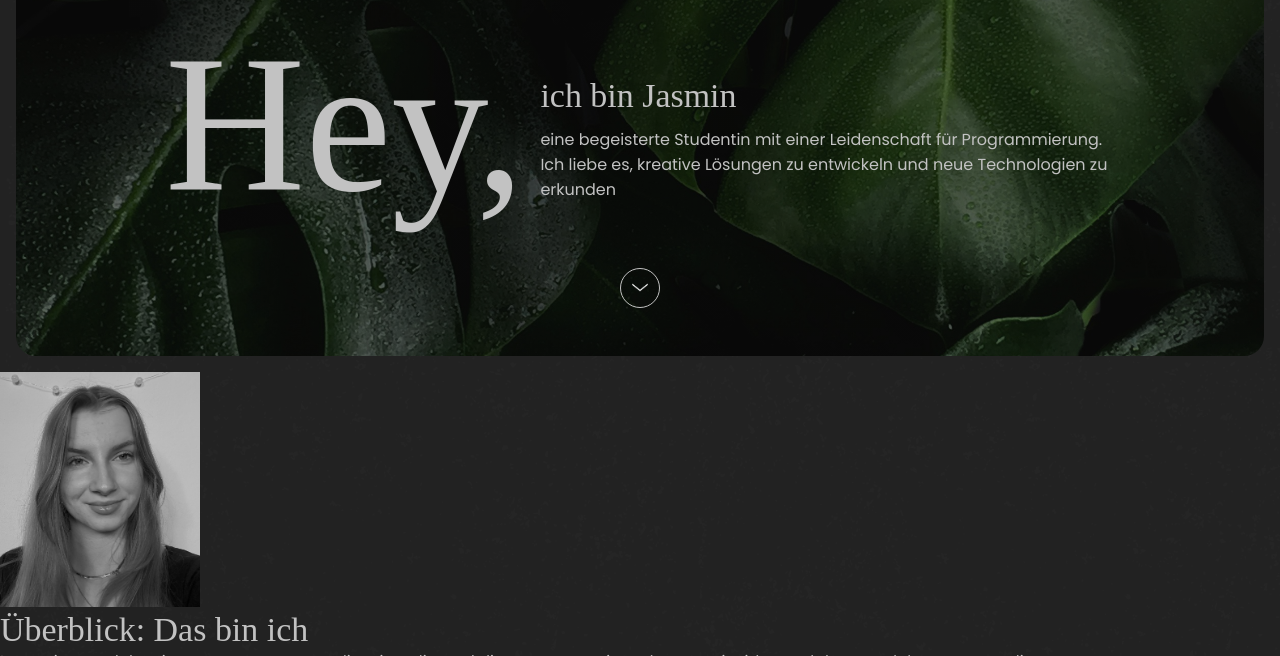
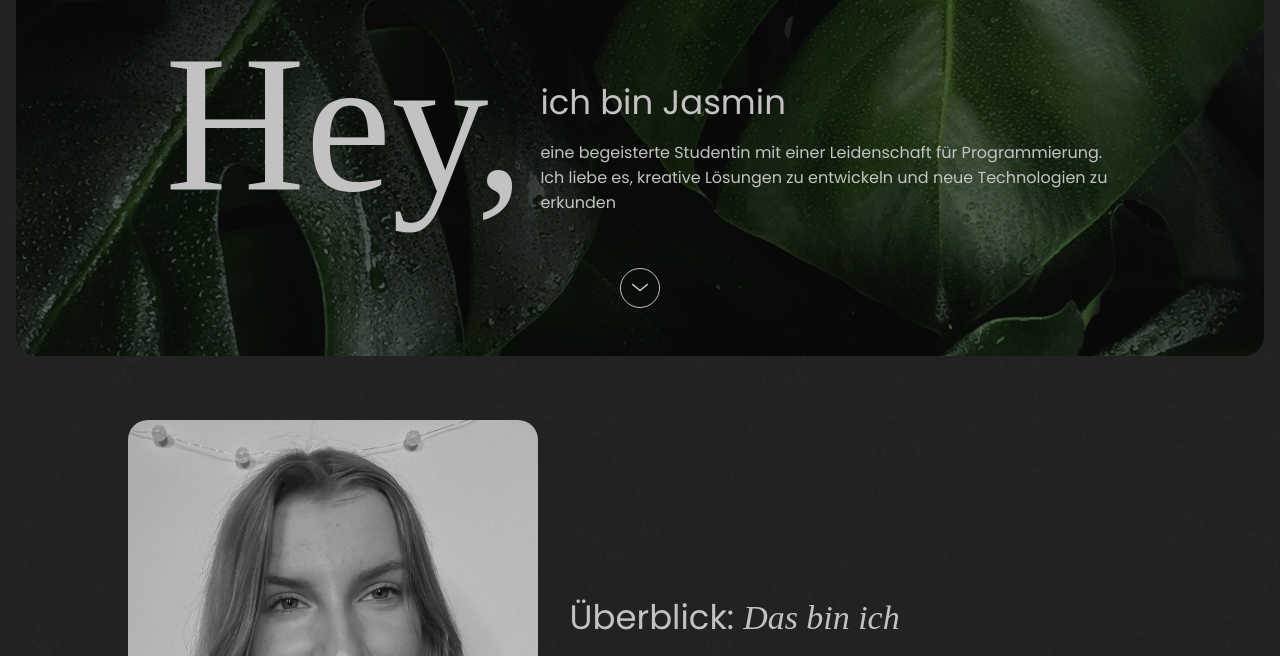
Before and after one commit to IU-Webprogrammierung/web-programmierung-jasmin-zimmer, a plain HTML site: page index.html in a window 1280 px wide. Shown: the part 92-748 px from the top of the page. Drawn offline with Linux system fonts and the light colour scheme; a web font is replaced by a local one.

Commit message:
Vorstellungs Section erstellt

```diff
--- a/index.html
+++ b/index.html
@@ -58,16 +58,12 @@
     </header>
 
     <main>
-      <section class="Vorstellung" aria-label="kurze Vorstellung von Jasmin">
-        <div>
-          <img
-            src="/images/me.jpg"
-            alt="Bild von Jasmin, lächelend"
-            style="width: 200px"
-          />
+      <section class="vorstellung" aria-label="kurze Vorstellung von Jasmin">
+        <div class="img-container">
+          <img src="/images/me.jpg" alt="Bild von Jasmin, lächelend" />
         </div>
         <div class="text">
-          <h2>Überblick: Das bin ich</h2>
+          <h2>Überblick: <i>Das bin ich</i></h2>
           <p>
             Lorem ipsum dolor sit amet, consetetur sadipscing elitr, sed diam
             nonumy eirmod tempor invidunt ut labore et dolore magna aliquyam
@@ -79,12 +75,12 @@
       <section class="kennen-lernen" aria-label="Auswahl zum Kennenlernen">
         <h2>Möchtest du mich persönlich <i>oder professionell</i></h2>
         <div class="personal">
-          <img src="/images/personal-lightm.jpg" style="width: 200px" />
+          <img src="/images/personal-darkm.jpg" style="width: 200px" />
           <h3>Persönlich</h3>
           <a aria-label="Hier geht es zur Über-mich-Seite"></a>
         </div>
         <div class="professionell">
-          <img src="/images/professional-lightm.jpg" style="width: 200px" />
+          <img src="/images/professional-darkm.jpg" style="width: 200px" />
           <h3>Professionell</h3>
           <a aria-label="Hier geht es zu meinem Werdegang"></a>
         </div>
--- a/style.css
+++ b/style.css
@@ -28,13 +28,20 @@ body {
   box-sizing: inherit;
 }
 
-h1,h2,h3,h4,h4 {
+h1,i {
     font-family: "Playfair Display", serif;
     margin: 0;
     font-weight: 400;
     color: var(--font-dark);
 
 }
+h2,h3,h4,h4 {
+    font-family: "Poppins", sans-serif;
+    font-weight: 400;
+    color: var(--font-dark);
+    margin: 0;
+}
+
 
 p, a, button {
     font-family: "Poppins", sans-serif;
@@ -51,6 +58,22 @@ h1 {
 h2 {
     font-size: clamp(1.75rem, 1.596rem + 0.6573vw, 2.1875rem);
 }
+
+section {
+    margin-inline: 1rem;
+
+
+}
+
+@media screen and (min-width: 1024px) {
+    section {
+        width: 90%;
+        max-width: 64rem;
+        margin: auto;
+    }
+}
+
+
 
 
 /*Hero Section*/
@@ -286,3 +309,50 @@ header > button > img {
 
 
 }
+
+
+/*Section: Vorstellung*/
+.vorstellung {
+    margin-block: 4rem 7rem ;
+
+    & .img-container {
+        margin-bottom: 2rem;
+    }
+    & img {
+        position: relative;
+        width: 100%;
+        border-radius: 20px;
+
+    }
+
+    & .text > h2 {
+        margin-bottom: 1rem;
+    }
+
+
+}
+
+@media screen and (min-width: 640px) {
+    .vorstellung  {
+        display: grid;
+        grid-template-columns: 1fr 2fr;
+
+        & .img-container {
+            margin-bottom: 0;
+        }
+
+        & .text {
+            margin: 2rem;
+            align-self: center;
+        }
+    }
+
+
+}
+
+@media screen and (min-width: 768px) {
+    .vorstellung  {
+        display: grid;
+        grid-template-columns: 2fr 3fr;
+    }
+}
```
